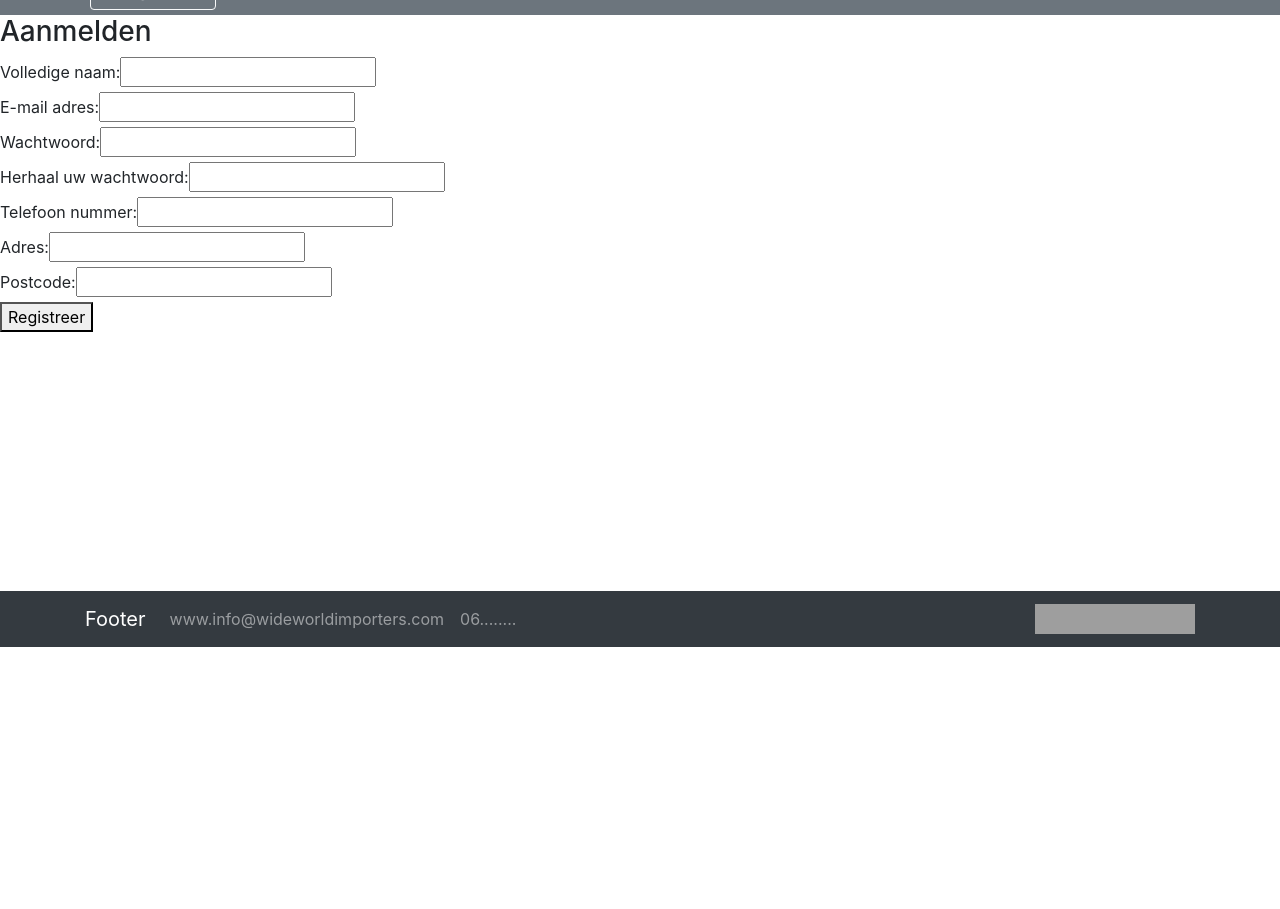
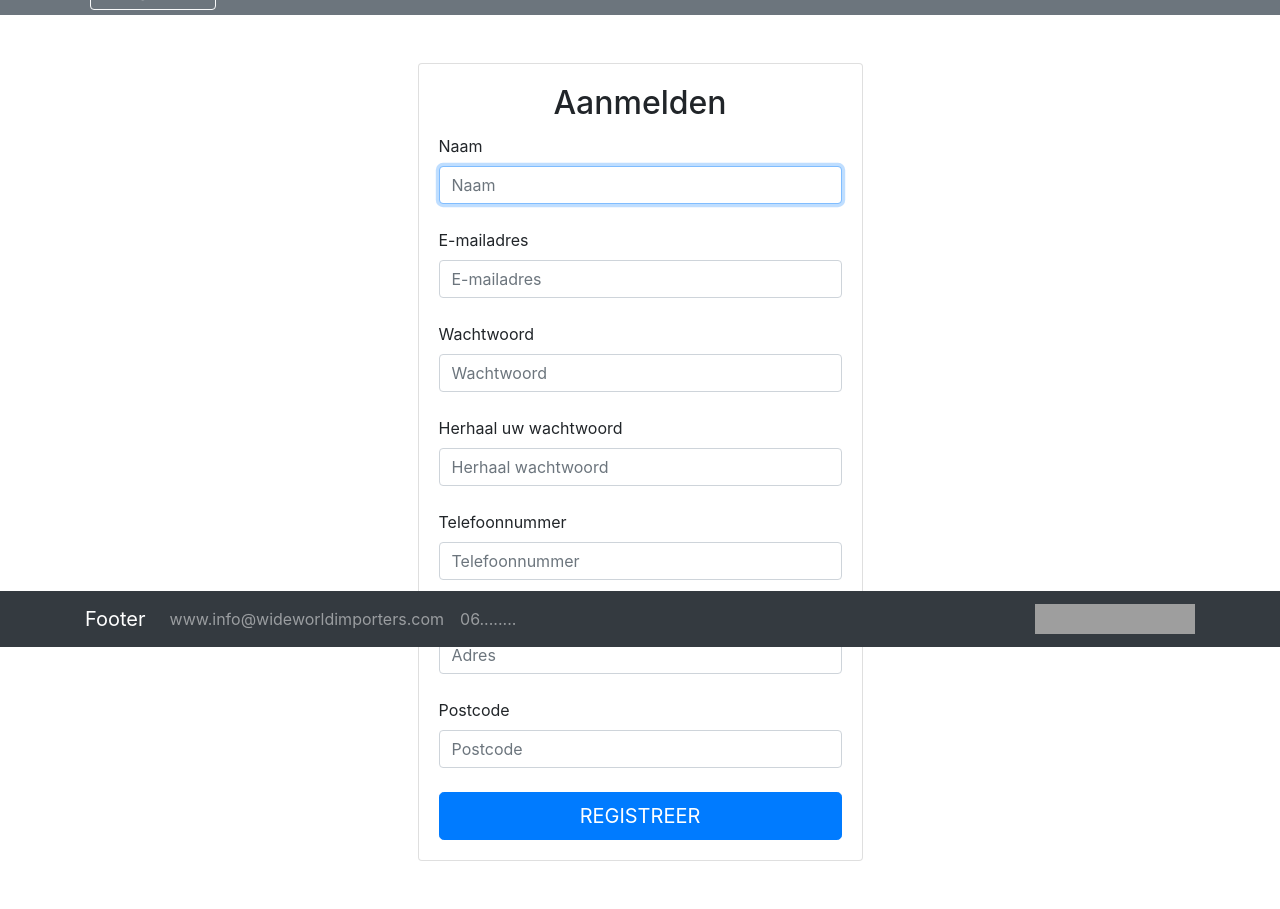
Before and after one commit to itschiel/World-Wide-Importers, a PHP site: page /World-Wide-Importers/signup.php in a window 1280 px wide. Shown: the part 153-1062 px from the top of the page. Before the commit the page ends 800 px from the top, so only its background shows below. Run offline with PHP 8.4, Linux system fonts and the light colour scheme; the visitor is signed in with stand-in values (Sample User, id 1); data that the repository does not hold is empty; some libraries are stand-ins or nearby versions; grey boxes are pictures that could not be loaded.

Commit message:
Chiels merge + mijn updates van de vorige branch

```diff
--- a/Includes/Header.php
+++ b/Includes/Header.php
@@ -1,3 +1,6 @@
+<?php
+session_start();
+?>
 <!doctype html>
 <html lang="en">
 
@@ -53,7 +56,16 @@
 
             <!-- login button -->
             <div class="col-2 align-self-center text-center">
-                <a href="login.php" style="color: white; margin: 0 auto;"> Inloggen <a>
+                <?php
+                if(!isset($_SESSION['CustomerID'])) {
+                    print('<a href="login.php" style="color: white; margin: 0 auto;"> Inloggen <a>');
+                } else {
+                    print('<form method=post action=logout.php>
+                    <button type="submit" name="logout">Uitloggen</button>
+                    </form>');
+                }
+                ?>
+                <!-- <a href="login.php" style="color: white; margin: 0 auto;"> Inloggen <a> -->
                 <a href="shoppingcart.php"><i class="fa fa-shopping-cart fa-lg"></i></a>
             </div>
 
--- a/ProductPage.php
+++ b/ProductPage.php
@@ -26,7 +26,6 @@
 
         <!-- Voegt de Header to aan de pagina -->
         <?php
-        session_start();
 
         if(empty($_SESSION["cart"])){
             $_SESSION["cart"] = array();
--- a/loginfunctions.php
+++ b/loginfunctions.php
@@ -30,7 +30,7 @@ if(isset($_POST['loginbutton'])) {
                 } elseif($passwordCheck == TRUE) {
                     session_start();
                     $_SESSION['CustomerID'] = $row['CustomerID'];
-                    //header("Location: index.php?login=succes");
+                    header("Location: index.php?login=succes");
                     exit();
                 } else {
                     header("Location: login.php?error=wrongpassword");
--- /dev/null
+++ b/logout.php
@@ -0,0 +1,6 @@
+<?php
+session_start();
+session_unset();
+session_destroy();
+header("Location: index.php");
+?>
--- a/signup.php
+++ b/signup.php
@@ -3,35 +3,65 @@ include "Includes/Header.php";
 ?>
 
 <html>
+<head>
+        <!-- Bootstrap CSS -->
+        <link rel="stylesheet" href="https://maxcdn.bootstrapcdn.com/bootstrap/4.0.0/css/bootstrap.min.css" integrity="sha384-Gn5384xqQ1aoWXA+058RXPxPg6fy4IWvTNh0E263XmFcJlSAwiGgFAW/dAiS6JXm" crossorigin="anonymous">
+
+        <meta charset="utf-8">
+        <meta name="viewport" content="width=device-width, initial-scale=1, shrink-to-fit=no">
+</head>
 <body>
-<h3>Aanmelden</h3>
-<?php
-if(isset($_GET['error'])) {
-    if($_GET['error'] == "emptyfields") {
-        print('<p>Vul alle velden in</p>');
-    } elseif($_GET['error'] == "invalidmailusername") {
-        print("<p>Email en Naam ongeldig");
-    } elseif ($_GET['error'] == "invalidname") {
-        print('<p>Uw naam is al gekozen</p>');
-    } elseif ($_GET['error'] == "invalidmail") {
-        print('<p>Uw gekozen e-mail is ongeldig</p>');
-    } elseif ($_GET['error'] == "passwordcheck") {
-        print('<p>Wachtwoorden komen niet overeen</p>');
-    }
-} elseif (isset($_GET['signup']) and $_GET['signup'] == "success") {
-    print('<p>Aanmelding is gelukt</p>');
-}
-?>
-<form action="signupfunctions.php" method="post">
-    <label>Volledige naam: </label><input type="text" name="FullName"><br>
-    <label>E-mail adres: </label><input type="text" name="EmailAddress"><br>
-    <label>Wachtwoord: </label><input type="password" name="Password"><br>
-    <label>Herhaal uw wachtwoord: </label><input type="password" name="PasswordRepeat"><br>
-    <label>Telefoon nummer: </label><input type="text" name="PhoneNumber"><br>
-    <label>Adres: </label><input type="text" name="DeliveryAddress"><br>
-    <label>Postcode: </label><input type="text" name="PostalCode"><br>
-    <button type="submit" name="signupbutton" >Registreer</button>
-</form>
+
+<div class="container">
+    <div class="row">
+      <div class="col-sm-9 col-md-7 col-lg-5 mx-auto">
+        <div class="card card-signin my-5">
+          <div class="card-body">
+            <h2 class="card-title text-center">Aanmelden</h2>
+            <form class="form-signin" action="signupfunctions.php" method="post">
+              <div class="form-label-group">
+                <label for="name">Naam</label>
+                <input type="name" name="FullName" class="form-control" placeholder="Naam" required autofocus>
+              </div>
+              <br>
+              <div class="form-label-group">
+                <label for="email">E-mailadres</label>
+                <input type="email" name="EmailAddress" class="form-control" placeholder="E-mailadres" required>
+              </div>
+              <br>
+              <div class="form-label-group">
+                <label for="password">Wachtwoord</label>
+                <input type="password" name="Password" class="form-control" placeholder="Wachtwoord" required>
+              </div>
+              <br>
+              <div class="form-label-group">
+                <label for="password">Herhaal uw wachtwoord</label>
+                <input type="password" name="PasswordRepeat" class="form-control" placeholder="Herhaal wachtwoord" required>
+              </div>
+              <br>
+              <div class="form-label-group">
+                <label for="phonenumber">Telefoonnummer</label>
+                <input type="phonenumber" name="PhoneNumber" class="form-control" placeholder="Telefoonnummer" required>
+              </div>
+              <br>
+              <div class="form-label-group">
+                <label for="adres">Adres</label>
+                <input type="adres" name="DeliveryAddress" class="form-control" placeholder="Adres" required>
+              </div>
+              <br>
+              <div class="form-label-group">
+                <label for="postalcode">Postcode</label>
+                <input type="postalcode" name="PostalCode" class="form-control" placeholder="Postcode" required>
+              </div>
+              <br>
+              <button class="btn btn-lg btn-primary btn-block text-uppercase" type="submit" name="signupbutton">Registreer</button>
+            </form>
+          </div>
+        </div>
+      </div>
+    </div>
+  </div>
+
 </body>
 </html>
 
```
Also changed, not shown: login.php (+37 -8 lines), shoppingcart.php (+5 -3 lines).
